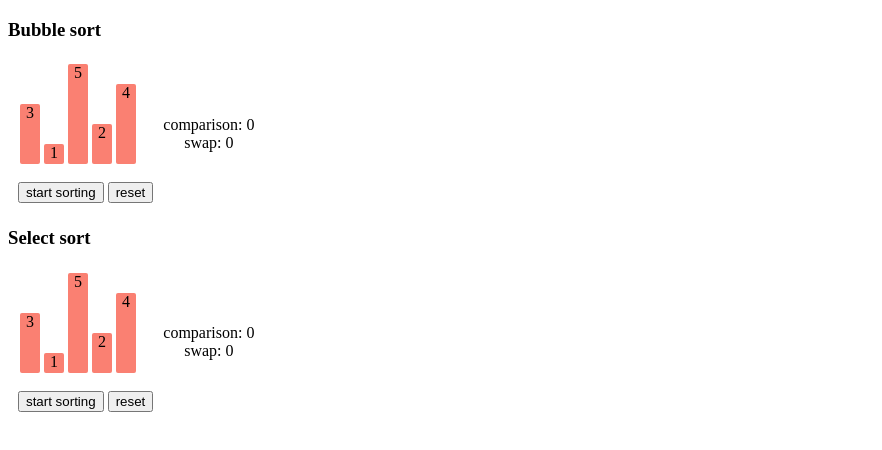
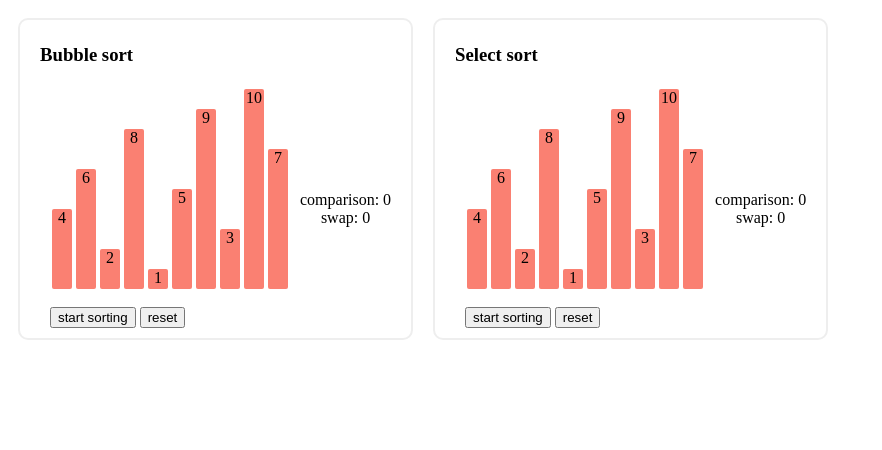
Before and after one commit to NevenLeung/sorting-algorithms-visualization, a website built with webpack: page docs/index.html in a window 1280 px wide. Shown: the whole page, without its empty margins (0-882 px from the left). Built offline with nearby package versions, Linux system fonts and the light colour scheme.

Commit message:
[Fixed] the code of  count comparison of select sort and [updated] the style of section wrapper.

```diff
--- a/docs/index.html
+++ b/docs/index.html
@@ -4,11 +4,11 @@
   <meta charset="UTF-8">
   <title>Sorting algorithms visualization</title>
   <!--<link rel="stylesheet" href="./styles/main.css">-->
-<link href="styles/styles.f85e9f04.css" rel="stylesheet"></head>
+<link href="styles/styles.10be68ff.css" rel="stylesheet"></head>
 <body>
   <div class="container">
     <!-- Bubble sort -->
-    <section>
+    <section class="section">
       <h3>Bubble sort</h3>
       <div class="showcase">
         <div class="sorting-display">
@@ -34,7 +34,7 @@
     </section>
 
     <!-- Select sort -->
-    <section>
+    <section class="section">
       <h3>Select sort</h3>
       <div class="showcase">
         <div class="sorting-display">
@@ -62,5 +62,5 @@
   </div>
 
   <!--<script src="scripts/app.js"></script>-->
-<script type="text/javascript" src="scripts/vendors~app.f85e9f04.js"></script><script type="text/javascript" src="scripts/app.f85e9f04.js"></script></body>
+<script type="text/javascript" src="scripts/vendors~app.10be68ff.js"></script><script type="text/javascript" src="scripts/app.10be68ff.js"></script></body>
 </html>
--- a/src/scripts/app.js
+++ b/src/scripts/app.js
@@ -6,8 +6,9 @@ import { $container, $bubbleSortWrapper, $selectSortWrapper } from "./DOM/DOM-el
 import { createNewElementNode } from "./utility/general-functions.js";
 import DOM_OperationModule from './DOM/DOM-operations.js';
 
-const arr = [3, 1, 5, 2, 4];
+// const arr = [3, 1, 5, 2, 4];
 // const arr = [5, 4, 3, 2, 1];
+const arr = [4, 6, 2, 8, 1, 5, 9, 3, 10, 7];
 
 // bubble sort
 
@@ -38,6 +39,51 @@ const arr = [3, 1, 5, 2, 4];
 // }
 
 // insert sort
+
+// for (let i = 1, j, n = arr.length; i <= n - 1; i += 1) {
+//   if (arr[i] < arr[i - 1]) {
+//     let waitForInsertion = arr[i];
+//
+//     for (j = i - 1; arr[j] > waitForInsertion; j -= 1) {
+//       arr[j + 1] = arr[j];
+//     }
+//     // j需要在外层作用域访问
+//     arr[j + 1] = waitForInsertion;
+//   }
+// }
+
+// quick sort
+
+// function partition(low, high, list) {
+//
+//   function swap(i, j, list) {
+//     [list[i], [list][j]] = [list[j], list[i]];
+//   }
+//
+//   let pivotValue = list[low];
+//   while (low < high) {
+//     while (low < high && list[high] >= pivotValue) {
+//       high -= 1;
+//     }
+//     swap(low, high, list);
+//     while (low < high && list[low] <= pivotValue) {
+//       low += 1;
+//     }
+//     swap(low, high, list);
+//   }
+//
+//   return low;
+//
+// }
+//
+// function qSort(low, high, list) {
+//   let pivot;
+//   if (low < high) {
+//     pivot = partition(low, high, list);
+//     qSort(low, pivot - 1, list);
+//     qSort(pivot + 1, high, list);
+//   }
+// }
 
 // console.log(arr);
 
@@ -95,8 +141,9 @@ async function selectSort(parentNode) {
   for (let i = 0, minIndex, n = arr.length; i < n - 1; i += 1) {
     minIndex = i;
 
-    statsDisplay(parentNode).comparisonAdd();
     for (let j = i + 1; j <= n - 1; j += 1) {
+      statsDisplay(parentNode).comparisonAdd();
+
       // 标记正在进行比较的item
       markComparisonItem(minIndex, j, parentNode).mark();
       await delay(500);
@@ -126,6 +173,10 @@ async function selectSort(parentNode) {
 
   const $showcaseWrapper = DOM_OperationModule.findClosestAncestor(parentNode, '.showcase');
   enableResetButton($showcaseWrapper);
+}
+
+async function quickSort(parentNode) {
+
 }
 
 function delay(timeout) {
--- a/src/styles/main.css
+++ b/src/styles/main.css
@@ -1,11 +1,12 @@
-.list {
-  width: 200px;
-  padding: 0;
+.container {
+  display: flex;
 }
 
-.list li {
-  list-style: none;
-  transition: background-color 300ms;
+.section {
+  margin: 10px;
+  padding: 5px 20px;
+  border: 2px solid #eee;
+  border-radius: 10px;
 }
 
 .showcase {
```
Also changed, not shown: src/index.html (+2 -2 lines), 6 other files.
